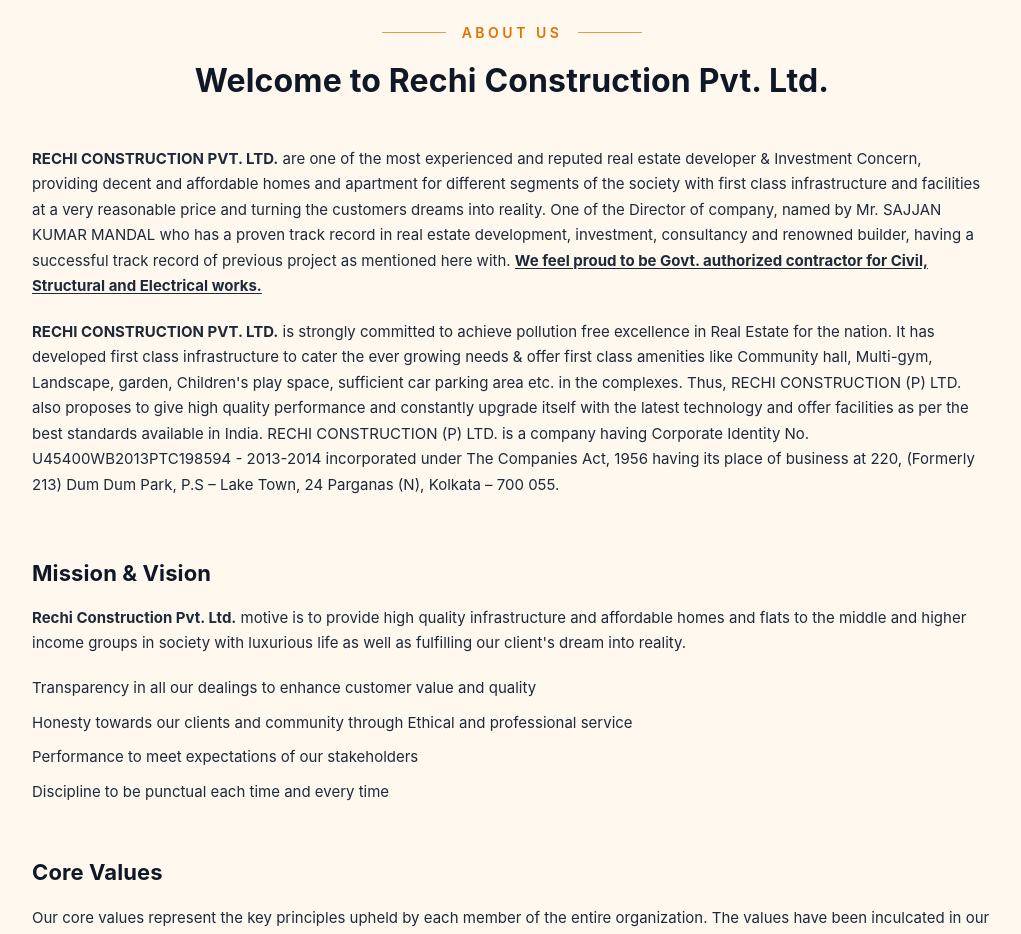
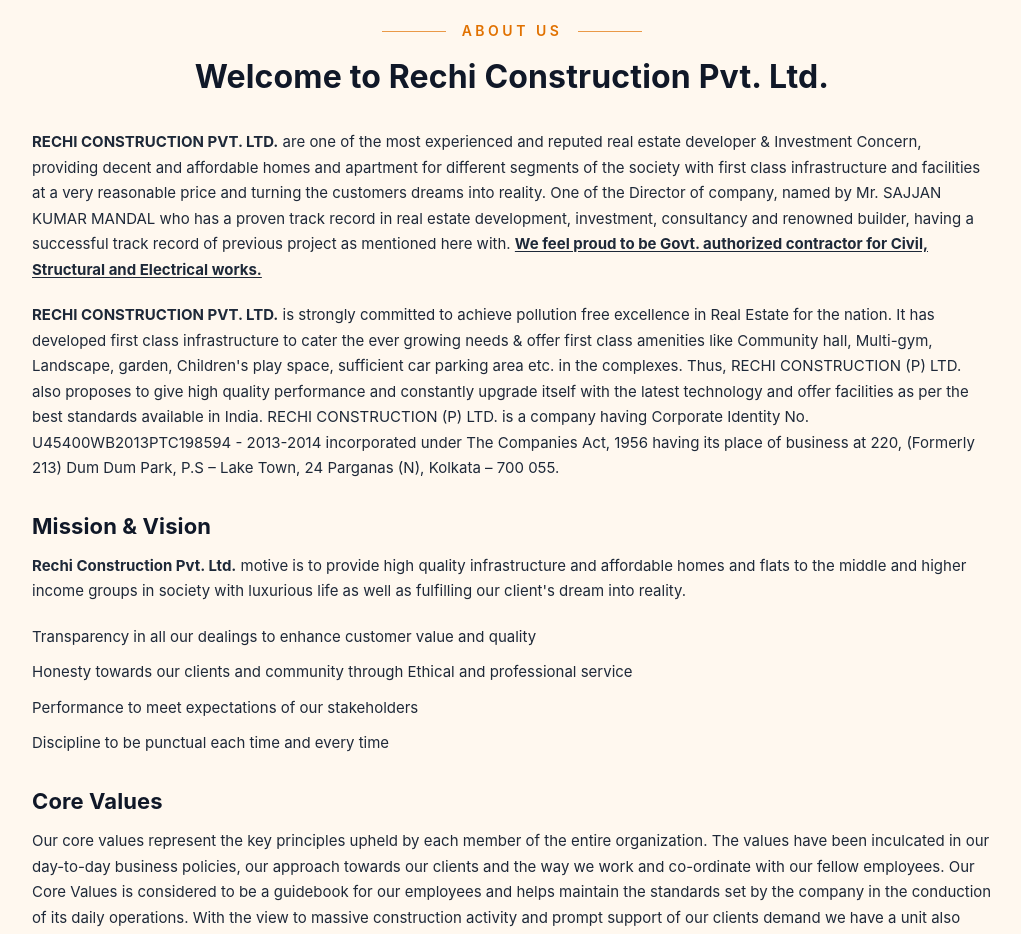
Before and after one commit to Arpit-nx/RechiCons, a React (Vite) app in the folder migrated_frontend/: page /about in a window 1280 px wide. Shown: the part 220-1154 px from the top of the page, without its empty margins (128-1149 px from the left). Built offline with nearby package versions, Linux system fonts and the light colour scheme.

Commit message:
fix: fixed all prblms

```diff
--- a/migrated_frontend/src/api/axios.js
+++ b/migrated_frontend/src/api/axios.js
@@ -1,8 +1,8 @@
 import axios from "axios";
 
 const api = axios.create({
-  // baseURL: "http://localhost:8000/api/v1",
-  baseURL: "https://rechicons.onrender.com/api/v1",
+  baseURL: "http://localhost:8000/api/v1",
+  // baseURL: "https://rechicons.onrender.com/api/v1",
   headers: {
     "Content-Type": "application/json",
   },
--- a/migrated_frontend/src/component/adminDialog.jsx
+++ b/migrated_frontend/src/component/adminDialog.jsx
@@ -168,7 +168,7 @@
 
             <button
               type="button"
-              onClick={onClose}
+               onClick={() => navigate("/")}
               disabled={loading}
               className="rounded-md p-1 transition hover:bg-gray-100 disabled:cursor-not-allowed disabled:opacity-50"
             >
--- a/migrated_frontend/src/component/projectcard.jsx
+++ b/migrated_frontend/src/component/projectcard.jsx
@@ -10,6 +10,10 @@
   // Get image from frontend using backend project slug
   const image = projectImages[project.slug];
 
+
+console.log("Project title:", project.title);
+console.log("Project slug:", project.slug);
+console.log("Matched image:", image);
   /*
    * Save the exact page and scroll position
    * from which the user opened the project.
--- a/migrated_frontend/src/data/projectImages.js
+++ b/migrated_frontend/src/data/projectImages.js
@@ -14,7 +14,7 @@
 import santiBhawan from "../assets/project-imgs/santibhawanmain.jpg";
 import orchidview from "../assets/project-imgs/Orchid_view_front.jpg.jpeg";
 import orchidvalley from "../assets/project-imgs/Orchid_valley_front.jpg.jpeg";
-import jayaApartments from "../assets/project-imgs/Jaya_Apartment_front_view.avif";
+import jayaApartments from "../assets/project-imgs/Jaya_apartment.jpeg";
 
 /*
 |--------------------------------------------------------------------------
@@ -63,5 +63,5 @@
 
   "orchid-valley": orchidvalley,
 
-  "jaya-apartments": jayaApartments,
+  "jaya-apartment": jayaApartments,
 };
--- a/migrated_frontend/src/pages/about.jsx
+++ b/migrated_frontend/src/pages/about.jsx
@@ -1,6 +1,6 @@
+
 import React, { useEffect } from "react";
 import { motion } from "framer-motion";
-import { ArrowRight } from "lucide-react";
 import { aboutData } from "./data/projectfile.js";
 
 const ease = [0.16, 1, 0.3, 1];
@@ -14,99 +14,94 @@
   }),
 };
 
+const animationProps = (index = 0) => ({
+  initial: "hidden",
+  whileInView: "show",
+  viewport: { once: true },
+  variants: fadeUp,
+  custom: index,
+});
+
+const paragraphClass = "text-[15px] leading-[1.7] text-gray-800";
+const headingClass = "text-[22px] font-bold leading-tight text-gray-900 mb-4";
+const sectionClass = "mb-8";
+
 export default function About() {
   useEffect(() => {
     window.scrollTo(0, 0);
   }, []);
 
+  const first = aboutData.introParagraphs[0];
+  const second = aboutData.introParagraphs[1];
+
   return (
-    <div className="min-h-screen bg-[#fff8ef] text-gray-900 overflow-x-hidden">
+    <div className="min-h-screen overflow-x-hidden bg-[#fff8ef] text-gray-900">
+      {/* Fixed navbar spacing */}
+      <div className="h-40" />
 
-      {/* Spacer for fixed navbar */}
-      <div style={{ height: "160px" }}></div>
-
-      <div className="mx-auto max-w-5xl px-6 sm:px-8 pb-20">
-
-        {/* Header - About Us centered like "GET IN TOUCH" */}
-        <section className="pb-8 text-center">
+      <main className="mx-auto max-w-5xl px-6 pb-20 sm:px-8">
+        {/* Header */}
+        <header className="mb-8 text-center">
           <motion.div
-            initial="hidden"
-            whileInView="show"
-            viewport={{ once: true }}
-            variants={fadeUp}
-            custom={0}
-            className="flex items-center justify-center gap-4 mb-4"
+            {...animationProps(0)}
+            className="mb-4 flex items-center justify-center gap-4"
           >
-            <span className="h-[1px] w-12 sm:w-16 bg-amber-600/70"></span>
-            <span className="text-[13px] sm:text-[14px] font-semibold tracking-[0.25em] uppercase text-amber-600">
+            <span className="h-px w-12 bg-amber-600/70 sm:w-16" />
+            <span className="text-[13px] font-semibold uppercase tracking-[0.25em] text-amber-600 sm:text-sm">
               {aboutData.header.badge}
             </span>
-            <span className="h-[1px] w-12 sm:w-16 bg-amber-600/70"></span>
+            <span className="h-px w-12 bg-amber-600/70 sm:w-16" />
           </motion.div>
 
           <motion.h1
-            initial="hidden"
-            whileInView="show"
-            viewport={{ once: true }}
-            variants={fadeUp}
-            custom={1}
-            className="text-[28px] sm:text-[32px] font-bold leading-tight text-gray-900"
+            {...animationProps(1)}
+            className="text-[28px] font-bold leading-tight text-gray-900 sm:text-[32px]"
           >
             {aboutData.header.title}
           </motion.h1>
-        </section>
+        </header>
 
-        {/* Intro Paragraphs */}
-        <section className="pb-8 space-y-5">
+
+{/* Introduction */}
+<section className="mb-8 space-y-5">
   <motion.p
-            initial="hidden"
-            whileInView="show"
-            viewport={{ once: true }}
-            variants={fadeUp}
-            custom={0}
+    {...animationProps(0)}
     className="text-[15px] leading-[1.7] text-gray-800"
   >
-            <strong className="font-bold">{aboutData.introParagraphs[0].company}</strong>
-            {aboutData.introParagraphs[0].textBeforeDirector}
-            {aboutData.introParagraphs[0].director}
-            {aboutData.introParagraphs[0].textAfterDirector}
+    <strong className="font-bold">{first.company}</strong>{" "}
+    {first.textBeforeDirector}
+    {first.director}
+    {first.textAfterDirector}{" "}
     <span className="font-bold underline underline-offset-2">
-              {aboutData.introParagraphs[0].highlight}
+      {first.highlight}
     </span>
   </motion.p>
 
   <motion.p
-            initial="hidden"
-            whileInView="show"
-            viewport={{ once: true }}
-            variants={fadeUp}
-            custom={1}
+    {...animationProps(1)}
     className="text-[15px] leading-[1.7] text-gray-800"
   >
-            <strong className="font-bold">{aboutData.introParagraphs[1].company}</strong>
-            {aboutData.introParagraphs[1].text}
+    <strong className="font-bold">{second.company}</strong>{" "}
+    {second.text}
   </motion.p>
 </section>
 
+
         {/* Mission & Vision */}
-        <section className="py-4">
-          <motion.div
-            initial="hidden"
-            whileInView="show"
-            viewport={{ once: true }}
-            variants={fadeUp}
-            custom={0}
-          >
-            <h2 className="text-[22px] font-bold text-gray-900 mb-4">
+        <section className={sectionClass}>
+          <motion.div {...animationProps(0)}>
+            <h2 className={headingClass}>
               {aboutData.missionVision.title}
             </h2>
 
-            <p className="text-[15px] leading-[1.7] text-gray-800 mb-5">
-              <strong className="font-bold">{aboutData.missionVision.company}</strong>
+            <p className={`${paragraphClass} mb-5`}>
+              <strong className="font-bold">
+                {aboutData.missionVision.company}
+              </strong>{" "}
               {aboutData.missionVision.description}
             </p>
 
-            <ul className="space-y-2.5 text-[15px] leading-[1.65] text-gray-800">
+            <ul className="space-y-2.5 text-[15px] leading-[1.7] text-gray-800">
               {aboutData.missionVision.points.map((point, index) => (
                 <li key={index}>{point}</li>
               ))}
@@ -115,20 +110,14 @@
         </section>
 
         {/* Core Values */}
-        <section className="py-6">
-          <motion.div
-            initial="hidden"
-            whileInView="show"
-            viewport={{ once: true }}
-            variants={fadeUp}
-            custom={1}
-          >
-            <h2 className="text-[22px] font-bold text-gray-900 mb-4">
+        <section className={sectionClass}>
+          <motion.div {...animationProps(1)}>
+            <h2 className={headingClass}>
               {aboutData.coreValues.title}
             </h2>
 
-            <p className="text-[15px] leading-[1.7] text-gray-800">
-              {aboutData.coreValues.textBeforeUnit}
+            <p className={paragraphClass}>
+              {aboutData.coreValues.textBeforeUnit}{" "}
               <span className="font-bold underline underline-offset-2">
                 {aboutData.coreValues.unitName}
               </span>
@@ -136,31 +125,16 @@
           </motion.div>
         </section>
 
-        {/* Duplicated Core Values */}
-        <section className="pt-2 pb-2">
+        {/* Additional Content */}
+        <section className={sectionClass}>
           <motion.p
-            initial="hidden"
-            whileInView="show"
-            viewport={{ once: true }}
-            variants={fadeUp}
-            className="text-[15px] leading-[1.7] text-gray-800"
+            {...animationProps(0)}
+            className={paragraphClass}
           >
             {aboutData.coreValuesDuplicate}
           </motion.p>
         </section>
-
-        {/* CTA */}
-        <section className="pt-6">
-          <motion.div
-            initial="hidden"
-            whileInView="show"
-            viewport={{ once: true }}
-            variants={fadeUp}
-          >
-          </motion.div>
-        </section>
-
-      </div>
+      </main>
     </div>
   );
 }
```
Also changed, not shown: migrated_frontend/src/assets/project-imgs/Jaya_Apartment_front_view.avif (deleted), migrated_frontend/src/assets/project-imgs/Jaya_apartment.jpeg (added). Lines whose indentation alone changed are shown as unchanged.
